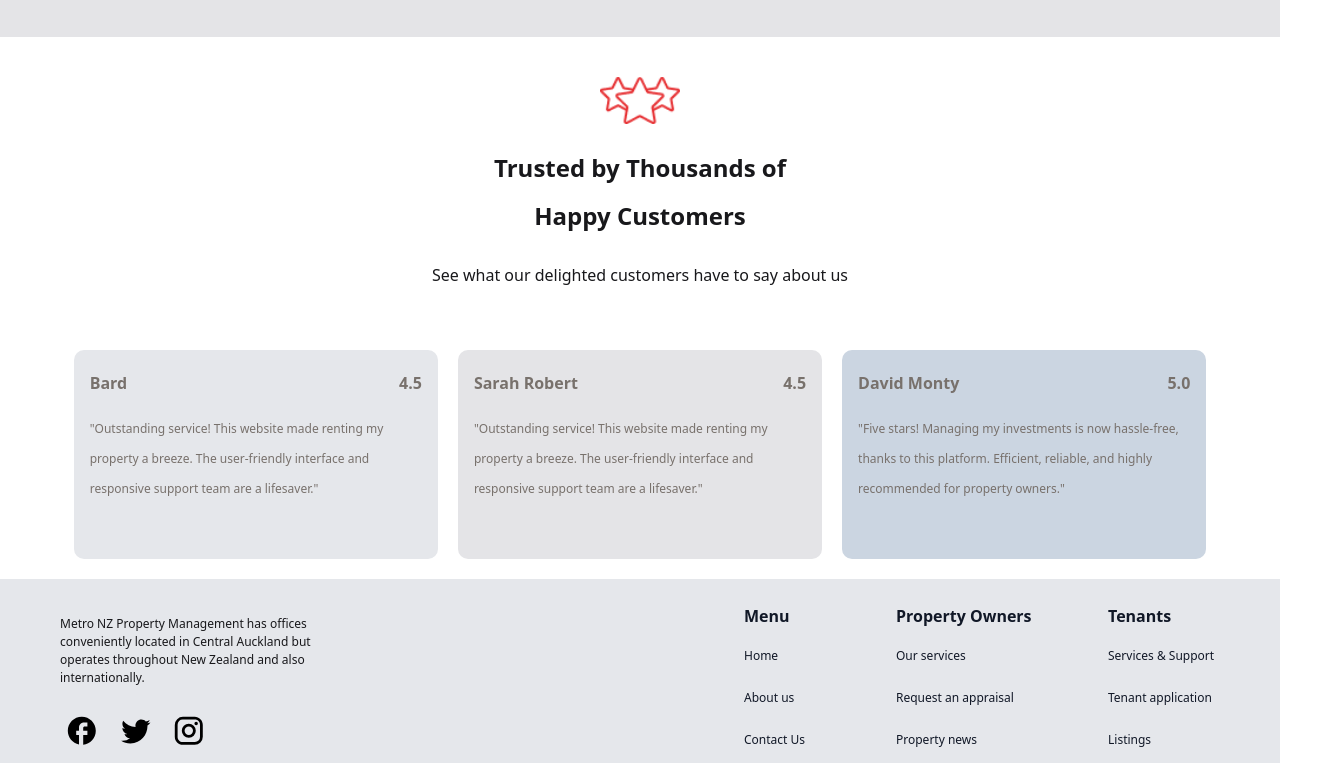
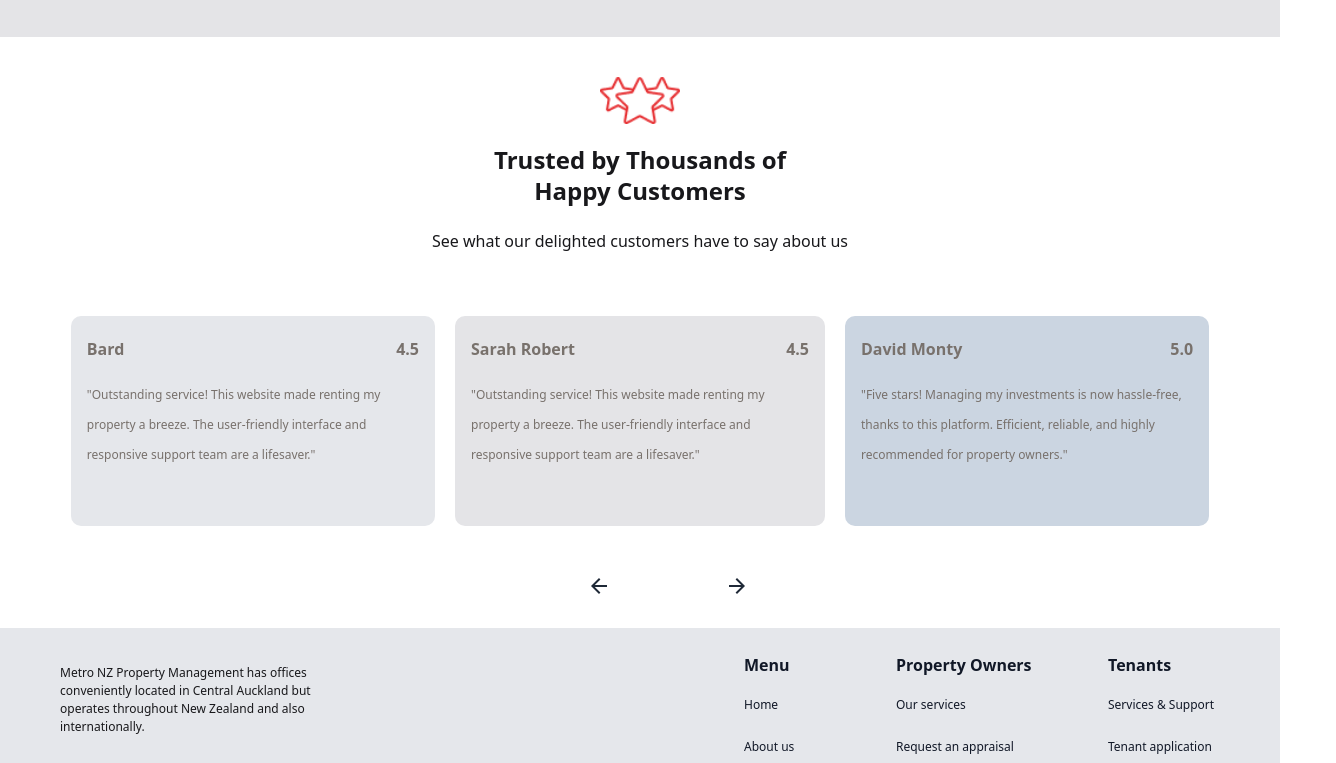
Before and after one commit to HelenaMission/Mission5-Kelsie-Helena, a React (Create React App) app in the folder M5-frontend/: page / in a window 1280 px wide. Shown: the part 2257-3020 px from the top of the page, 1336 px wide, since content can reach past the window. Built offline with nearby package versions, Linux system fonts and the light colour scheme; no server answers.

Commit message:
Completed home page

```diff
--- a/M5-frontend/src/components/kelsieComponents/homePage/Reviews.jsx
+++ b/M5-frontend/src/components/kelsieComponents/homePage/Reviews.jsx
@@ -1,13 +1,47 @@
+import { useState } from "react";
 import StarImage from "../../../images/homePage/star.png";
+import ArrowBackIcon from "@mui/icons-material/ArrowBack";
+import ArrowForwardIcon from "@mui/icons-material/ArrowForward";
 
 const Reviews = () => {
+  const [currentCard, setCurrentCard] = useState(0);
+
+  const reviewsData = [
+    {
+      rating: 4.5,
+      name: "Bard",
+      text: "Outstanding service! This website made renting my property a breeze. The user-friendly interface and responsive support team are a lifesaver.",
+    },
+    {
+      rating: 4.5,
+      name: "Sarah Robert",
+      text: "Outstanding service! This website made renting my property a breeze. The user-friendly interface and responsive support team are a lifesaver.",
+    },
+    {
+      rating: 5.0,
+      name: "David Monty",
+      text: "Five stars! Managing my investments is now hassle-free, thanks to this platform. Efficient, reliable, and highly recommended for property owners.",
+    },
+  ];
+
+  const handlePrevClick = () => {
+    setCurrentCard((prevCard) =>
+      prevCard === 0 ? reviewsData.length - 1 : prevCard - 1
+    );
+  };
+
+  const handleNextClick = () => {
+    setCurrentCard((prevCard) =>
+      prevCard === reviewsData.length - 1 ? 0 : prevCard + 1
+    );
+  };
   return (
     <div className="bg-white ">
       <div className="flex flex-col items-center justify-center py-10">
         <img src={StarImage} alt="Star" className="w-20 h-auto" />
 
-        <div className="text-zinc-900 text-2xl font-bold font-['Plus Jakarta Sans'] leading-loose mt-5 text-center">
-          Trusted by Thousands of <br /> Happy Customers
+        <div className="text-zinc-900 text-2xl font-bold font-['Plus Jakarta Sans'] leading-[1.3] mt-5 text-center w-[350px]">
+          Trusted by Thousands of Happy Customers
         </div>
 
         <div className="text-zinc-900 text-base font-normal font-['Plus Jakarta Sans'] leading-[30px] mt-5 text-center">
@@ -16,7 +50,7 @@ const Reviews = () => {
       </div>
 
       {/* Review Cards Container */}
-      <div className="flex justify-center items-center space-x-5 p-5">
+      <div className="flex justify-center items-center space-x-5  p-5">
         {/* Review Card 1 */}
         <div className="w-[364.21px] h-[209.42px] bg-gray-200 rounded-[10px] relative">
           <div className="text-stone-500 text-base font-bold font-['Plus Jakarta Sans'] leading-[35px] mx-4 mt-4 absolute top-0 right-0">
@@ -34,11 +68,11 @@ const Reviews = () => {
         </div>
 
         {/* Review Card 2 */}
-        <div className="w-[364.21px] h-[209.42px] bg-zinc-200 rounded-[10px] relative">
+        <div className="w-[370px] h-[209.42px] bg-zinc-200 rounded-[10px] relative">
           <div className="text-stone-500 text-base font-bold font-['Plus Jakarta Sans'] leading-[35px] mx-4 mt-4 absolute top-0 right-0">
             4.5
           </div>
-          <div className="text-stone-500 text-base font-bold font-['Plus Jakarta Sans'] leading-[35px] mx-4 mt-4 absolute top-0 left-0">
+          <div className="text-stone-500 text-base font-bold font-['Plus Jakarta Sans'] leading-[35px] mx-4 mt-4 absolute top-0 left-0 ">
             Sarah Robert
           </div>
           <br /> <br />
@@ -65,6 +99,11 @@ const Reviews = () => {
           </div>
         </div>
       </div>
+      <div className=" w-[100%] h-[26.37px] justify-center items-start gap-[43.94px] inline-flex m-7">
+        <ArrowBackIcon style={{ cursor: "pointer" }} />
+        <div className="w-[26.37px] h-[26.37px] relative origin-top-left rotate-180 flex-col justify-start items-start flex" />{" "}
+        <ArrowForwardIcon style={{ cursor: "pointer" }} />
+      </div>
     </div>
   );
 };
```
